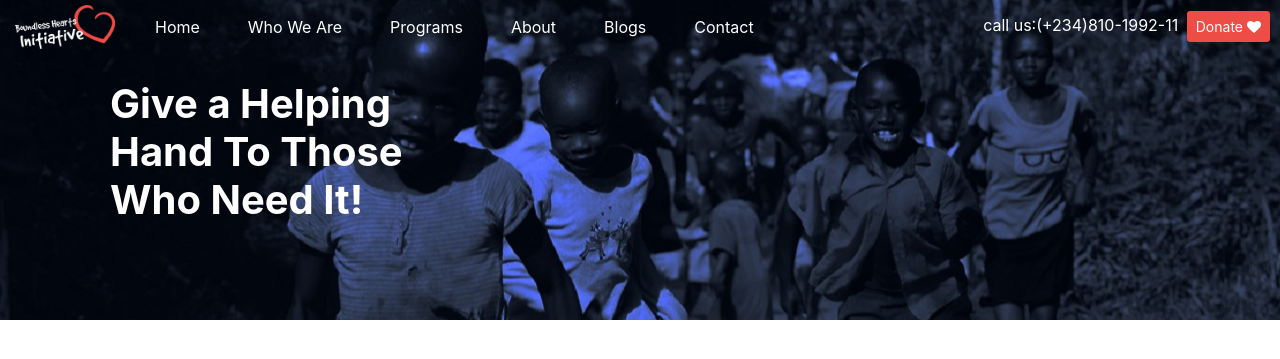
After one commit to Yagazinho/boundless, a PHP site: page /temp.html in a window 1280 px wide. The commit adds this page. Shown: the top 359 px of the page. Run offline with PHP 8.4, Linux system fonts and the light colour scheme.

Commit message:
yet another commit

```diff
--- a/assets/css/custom.css
+++ b/assets/css/custom.css
@@ -1,10 +1,20 @@
+body {
+	overflow-x: hidden !important;
+}
+
 #header {
 	background-image: url('../media/images/pages/index/bhijumb.jpg');
 }
 
-body {
-	overflow-x: hidden !important;
+#temp {
+	background-image: url('../media/images/pages/index/about5bg.jpg');
 }
+
+.temp-img {
+	background-position: center;
+	background-repeat: no-repeat;
+}
+
 
 #navigation {
 	background-color: transparent !important;
--- /dev/null
+++ b/temp.html
@@ -0,0 +1,67 @@
+<!DOCTYPE html>
+<html lang="en">
+
+<head>
+	<meta charset="UTF-8">
+	<title>BHI | Welcome to the official website of boundless hearts initiative</title>
+	<link rel="stylesheet" href="assets/bootstrap-4.5.2/css/bootstrap.min.css">
+	<link rel="stylesheet" href="assets/font-awesome-4.7.0/css/font-awesome.min.css">
+	<link rel="stylesheet" href="assets/css/custom.css">
+</head>
+
+<body>
+	<div id="temp" class="temp-img">
+		<div class="container-fluid">
+			<nav class="navbar navbar-expand-sm navbar-dark mb-5 sticky-top" id="navigation">
+				<!-- Brand/logo -->
+				<a class="navbar-brand" href="#">
+					<img src="assets/media/images/brand/logo/bhilgoW.png" alt="logo" style="width:100px;">
+				</a>
+				<!-- Toggler/collapsibe Button -->
+				<button class="navbar-toggler" type="button" data-toggle="collapse" data-target="#collapsibleNavbar">
+					<span class="navbar-toggler-icon"></span>
+				</button>
+
+				<!-- Navbar links -->
+				<div class="collapse navbar-collapse" id="collapsibleNavbar">
+					<!-- Links -->
+					<ul class="navbar-nav text-white mr-auto">
+						<li class="nav-item px-3">
+							<a class="nav-link" href="index.html">Home</a>
+						</li>
+						<li class="nav-item px-3">
+							<a class="nav-link" href="weare.html">Who We Are</a>
+						</li>
+						<li class="nav-item px-3">
+							<a class="nav-link" href="#">Programs</a>
+						</li>
+						<li class="nav-item px-3">
+							<a class="nav-link" href="#">About</a>
+						</li>
+						<li class="nav-item px-3">
+							<a class="nav-link" href="#">Blogs</a>
+						</li>
+						<li class="nav-item px-3">
+							<a class="nav-link" href="#">Contact</a>
+						</li>
+					</ul>
+					<div class="button-group">
+						<a href="" class="text-white pr-1">call us:(+234)810-1992-11</a>
+						<a href="" class="btn btn-theme btn-sm">Donate<i class="pl-1 fa fa-heart"></i></a>
+					</div>
+				</div>
+				<!-- Links -->
+			</nav>
+		</div>
+		<div class="container py-10">
+			<div class="row text-white">
+				<div class="col-md-4 slide-text">
+					<h1 class="pb-2"><strong>Give a Helping Hand To Those Who Need It!</strong></h1>
+				</div>
+			</div>
+		</div>
+	</div>
+
+</body>
+
+</html>
```
Also changed, not shown: assets/media/images/pages/index/about5bg.jpg (added), assets/media/images/pages/index/tempbg.jpg (added).
